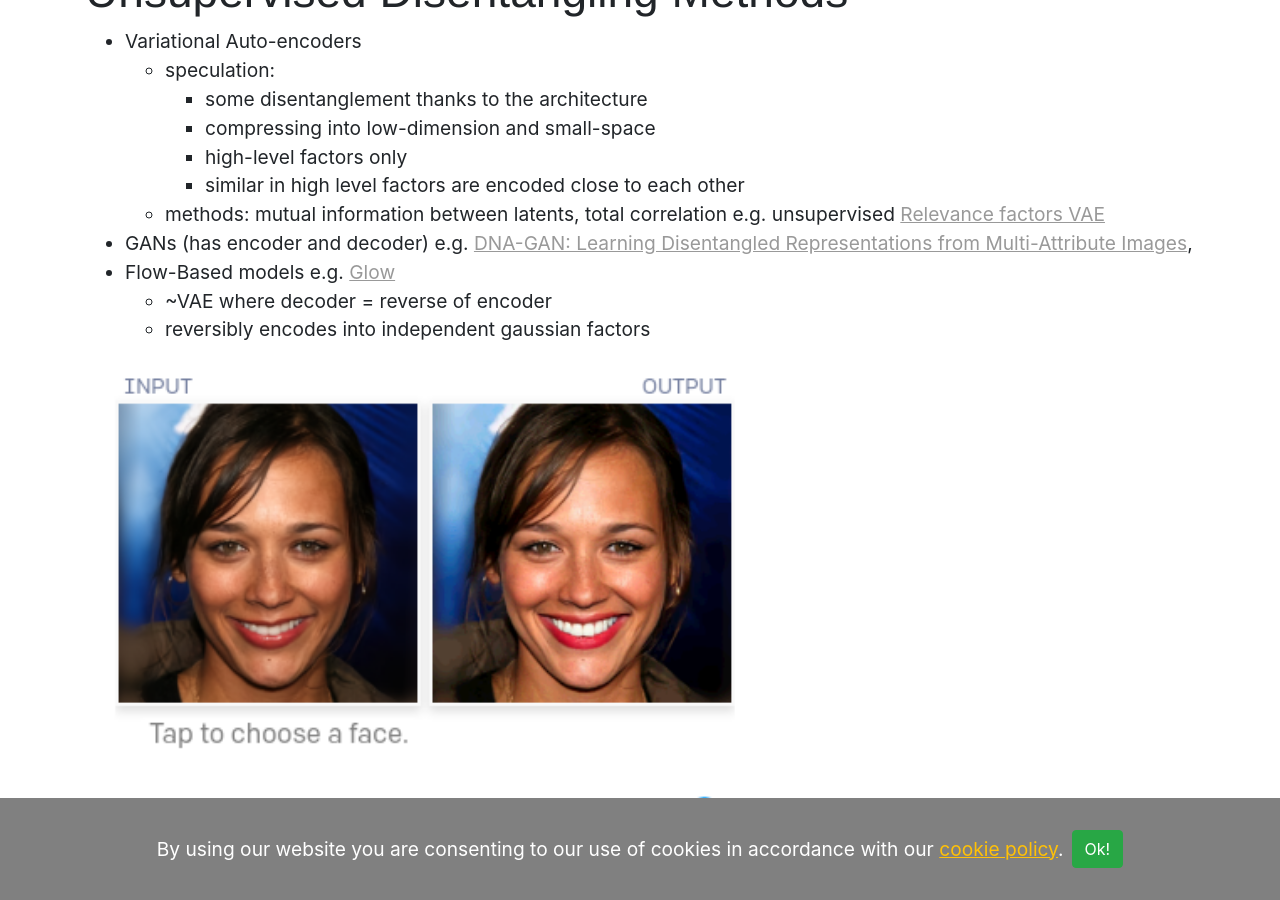
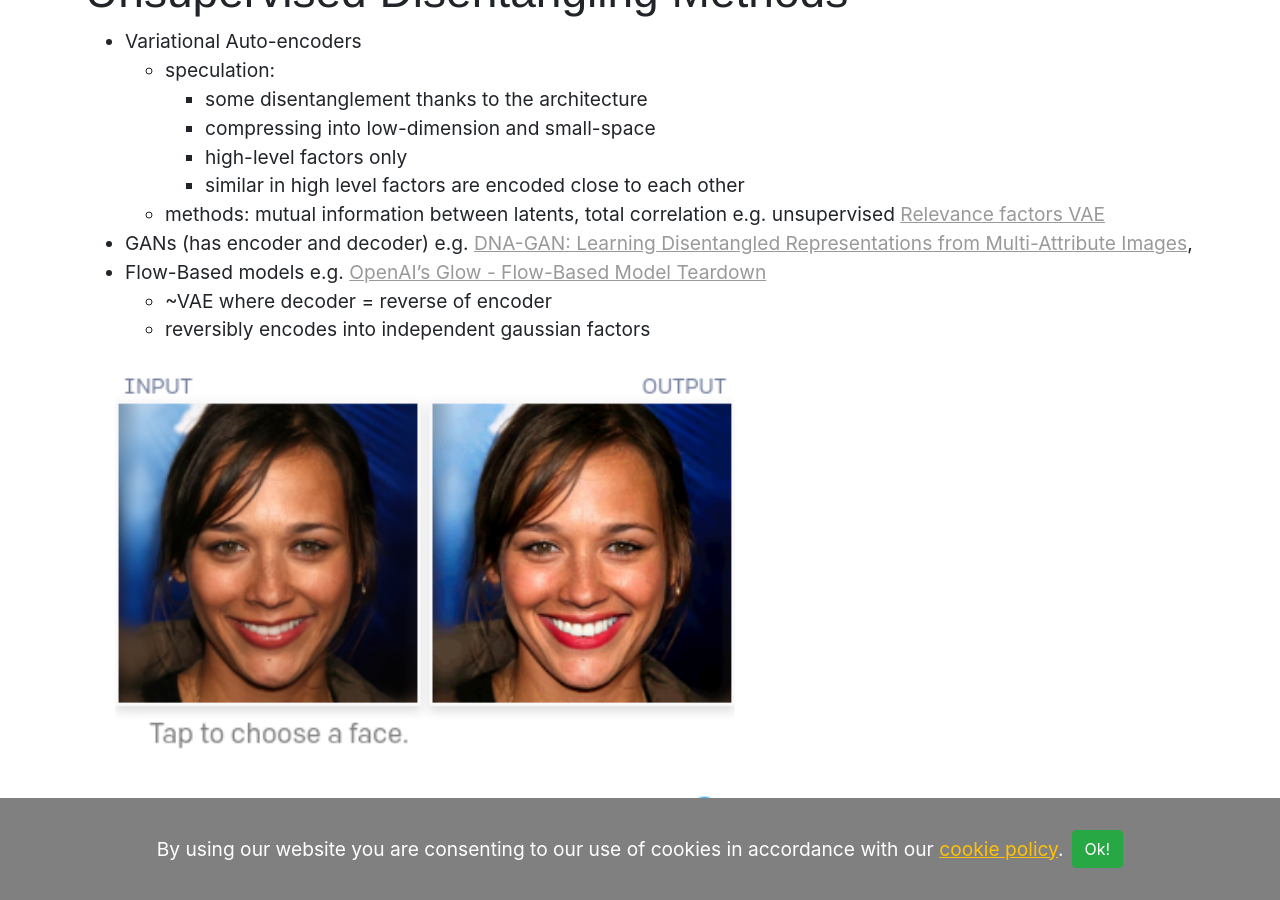
Before and after one commit to vackosar/vackosar.github.io, a Jekyll site: the page built from _posts/2021-10-25-disentagled-representations.md, in a window 1280 px wide and 900 px high, scrolled down 1035 px. Built offline with Jekyll 4.4.1, drawn with Linux system fonts in a browser that asks for light colours.

Commit message:
disentangle representations

```diff
--- a/_posts/2021-10-25-disentagled-representations.md
+++ b/_posts/2021-10-25-disentagled-representations.md
@@ -26,7 +26,7 @@ image: /images/disentangle-representation.png
     - similar in high level factors are encoded close to each other
   - methods: mutual information between latents, total correlation e.g. unsupervised [Relevance factors VAE](https://arxiv.org/pdf/1902.01568v1.pdf)
 - GANs (has encoder and decoder) e.g. [DNA-GAN: Learning Disentangled Representations from Multi-Attribute Images](https://arxiv.org/pdf/1711.05415.pdf),
-- Flow-Based models e.g. [Glow](/ml/openais-glow-flow-based-model-teardown)
+- Flow-Based models e.g. [OpenAI's Glow - Flow-Based Model Teardown](/ml/openais-glow-flow-based-model-teardown)
   - ~VAE where decoder = reverse of encoder
   - reversibly encodes into independent gaussian factors
 
```
